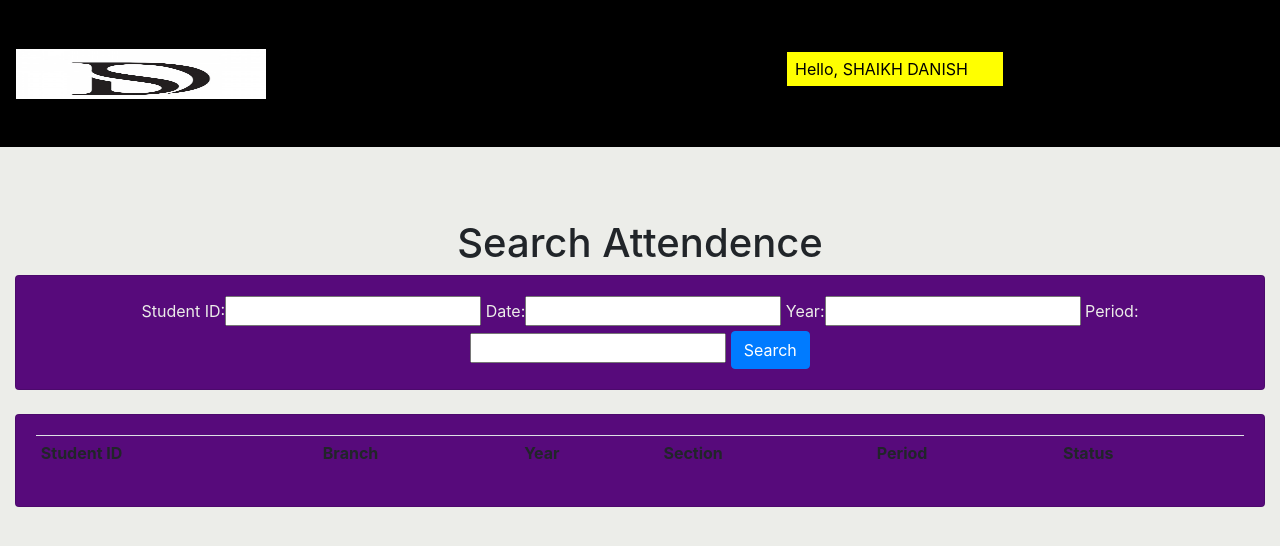
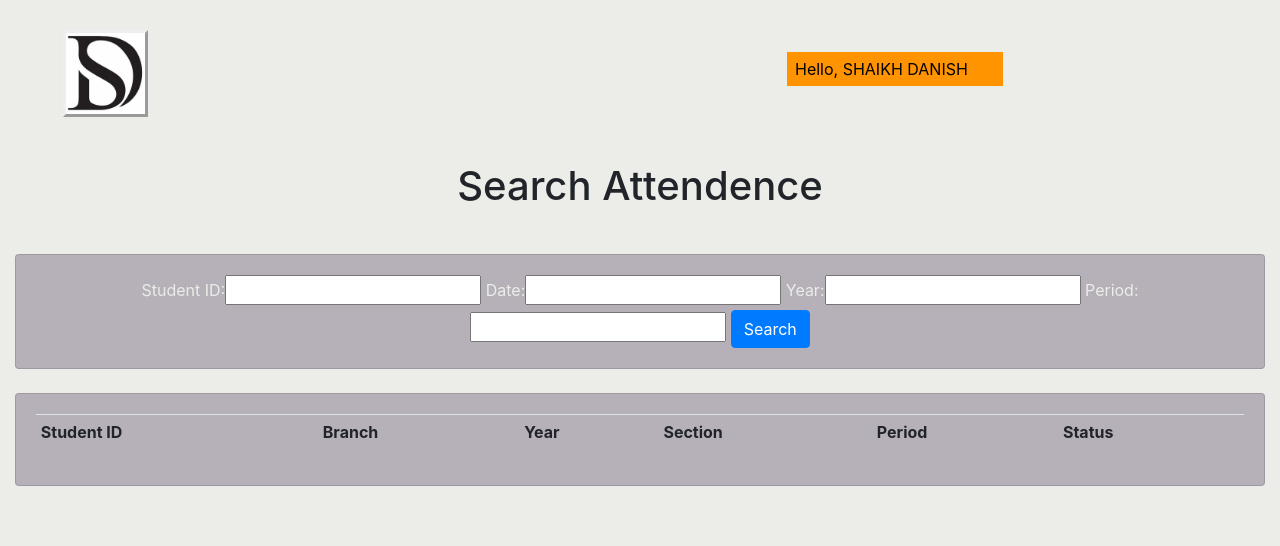
Before and after one commit to Danishds0/ds-attendence-system, a Django app: page /searchattendence/ in a window 1280 px wide. Shown: the top 546 px of the page. Run offline with Django 3.2, Linux system fonts and the light colour scheme; a user stored in the database is signed in; data comes from the database, SQL or seed files in the repository; both versions use the stored data as it was after the commit; data that the repository does not hold is empty; some libraries are stand-ins or nearby versions.

Commit message:
new update

```diff
--- a/attendence_sys/templates/attendence_sys/attendence.html
+++ b/attendence_sys/templates/attendence_sys/attendence.html
@@ -12,6 +12,29 @@
         {% endif %}
 	{% endfor %}
 {% if ta == False %}
+<style>
+	.card {
+		position: relative;
+		display: -ms-flexbox;
+		display: flex;
+		-ms-flex-direction: column;
+		flex-direction: column;
+		min-width: 0;
+		word-wrap: break-word;
+		background-color: #b6b0b9;
+		background-clip: border-box;
+		border: 1px solid rgba(0,0,0,.125);
+		border-radius: 0.25rem;
+		color: #ecede9;
+	}
+	h1 {
+		font-size: 2.5rem;
+		padding: 5px;
+		margin: 39px;
+		margin-top: -62px;
+		color: currentcolor;
+	}
+</style>
 <center><h1>Search Attendence</h1></center>
 <div class="row">
 	<div class="col">
--- a/attendence_sys/templates/attendence_sys/home.html
+++ b/attendence_sys/templates/attendence_sys/home.html
@@ -128,7 +128,7 @@
 
         nav a {
             position: relative;
-            top: 76px;
+            top: 118px;
             padding: 10px 20px;
             font-weight: normal;
             font-size: 21px;
@@ -142,7 +142,7 @@
         }
 
         nav a.active {
-            top: 75px;
+            top: 116px;
             background-color: #193bd7;
             color: #FFFFFF;
             -webkit-box-shadow: 0 4px 0 0 #51a65f;
--- a/attendence_sys/templates/attendence_sys/main.html
+++ b/attendence_sys/templates/attendence_sys/main.html
@@ -1,7 +1,9 @@
 <!DOCTYPE html>
 <html>
 <head>
-	<meta name="viewport" content="width=device-width, initial-scale=1.0">
+	<meta charset="UTF-8" />
+    <meta http-equiv="X-UA-Compatible" content="IE=edge" />
+    <meta name="viewport" content="width=device-width, initial-scale=1.0" />
 	<title>Attendence System</title>
 	<link rel="stylesheet" href="https://stackpath.bootstrapcdn.com/bootstrap/4.3.1/css/bootstrap.min.css" integrity="sha384-ggOyR0iXCbMQv3Xipma34MD+dH/1fQ784/j6cY/iJTQUOhcWr7x9JvoRxT2MZw1T" crossorigin="anonymous">
     <script src="https://code.jquery.com/jquery-3.3.1.slim.min.js" integrity="sha384-q8i/X+965DzO0rT7abK41JStQIAqVgRVzpbzo5smXKp4YfRvH+8abtTE1Pi6jizo" crossorigin="anonymous"></script>
--- a/attendence_sys/templates/attendence_sys/navbar.html
+++ b/attendence_sys/templates/attendence_sys/navbar.html
@@ -9,6 +9,13 @@
     width: 100%;
     z-index: 100;
     height: 147px;
+}
+  img {
+  vertical-align: middle;
+  border-style: outset;
+  width: 85px;
+  height: 87px;
+  margin-left: 47px;
 }
   .hello-msg{
     font-size: 18px;
@@ -66,7 +73,7 @@
     }
     .nav-link{
       color: black;
-      background-color: yellow;
+      background-color:#ff9400;
       margin: -6px;
     }
     .name{
@@ -78,7 +85,7 @@
       width: 533px;
   }
   .nav-link.home {
-    margin-top: -92px;
+    margin-top: -104px;
     width: 101px;
     padding: 0px;
 }
@@ -88,19 +95,19 @@
     padding: 5px;
 }
 .nav-link.account {
-  margin-top: -92px;
+  margin-top: -104px;
   width: 101px;
   padding: 0px;
 }
 .nav-link.logout {
-  margin-top: -92px;
+  margin-top: -104px;
   width: 101px;
   padding: 0px;
 }
 
 </style>
 
-<nav class="navbar navbar-expand-lg" style= "background-color:black">
+<nav class="navbar navbar-expand-lg" style= "background:transparent">
  <img src="{% static 'images/logo.jpg' %}" height="50px" width="250px">
   <button class="navbar-toggler" type="button" data-toggle="collapse" data-target="#navbarNav" aria-controls="navbarNav" aria-expanded="false" aria-label="Toggle navigation">
     <span class="navbar-toggler-icon"></span>
--- a/requirements.txt
+++ b/requirements.txt
@@ -7,7 +7,7 @@ dlib==19.8.1
 face-recognition==1.3.0
 face-recognition-models==0.3.0
 numpy==1.19.0
-opencv-python==4.2.0.34
+opencv-python==4.5.5.64
 Pillow==7.2.0
 pytz==2020.1
 sqlparse==0.3.1
```
Also changed, not shown: attendence_sys/templates/attendence_sys/updateStudentDetail.html (+12 -0 lines), db.sqlite3, static/images/logo.jpg, 1 other file.
